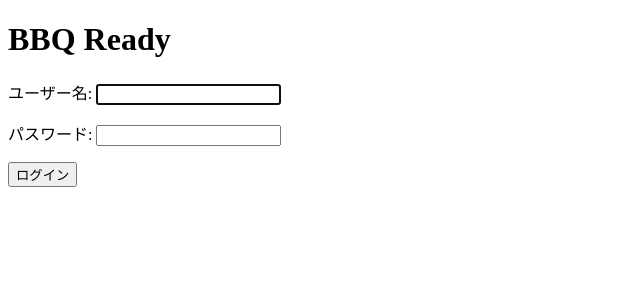
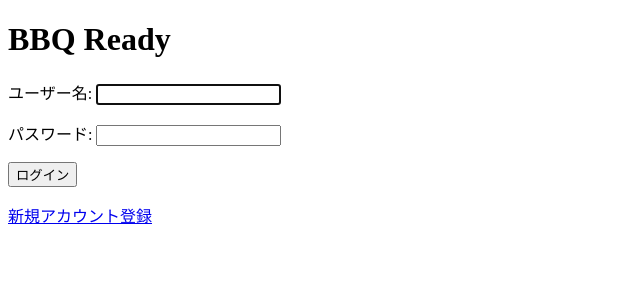
Before and after one commit to HanakoAnami/bbq-ready, a Django app: page /login/ in a window 1280 px wide. Shown: the top 300 px of the page, without its empty margins (0-640 px from the left). Run offline with Django 5.2, Linux system fonts and the light colour scheme.

Commit message:
ログイン画面に新規アカウント登録追加

```diff
--- a/bbq_app/templates/bbq_app/login.html
+++ b/bbq_app/templates/bbq_app/login.html
@@ -13,5 +13,8 @@
 
     <button type="submit">ログイン</button>
   </form>
+  <p>
+    <a href="{% url 'signup' %}">新規アカウント登録</a>
+  </p>
 </body>
 </html>
--- a/bbq_app/templates/bbq_app/signup.html
+++ b/bbq_app/templates/bbq_app/signup.html
@@ -5,7 +5,7 @@
   <title>BBQ Ready</title>
 </head>
 <body>
-  <h1>BBqQ Ready</h1>
+  <h1>BBQ Ready</h1>
 
   <form method="post">
     {% csrf_token %}
```
Also changed, not shown: db.sqlite3.
